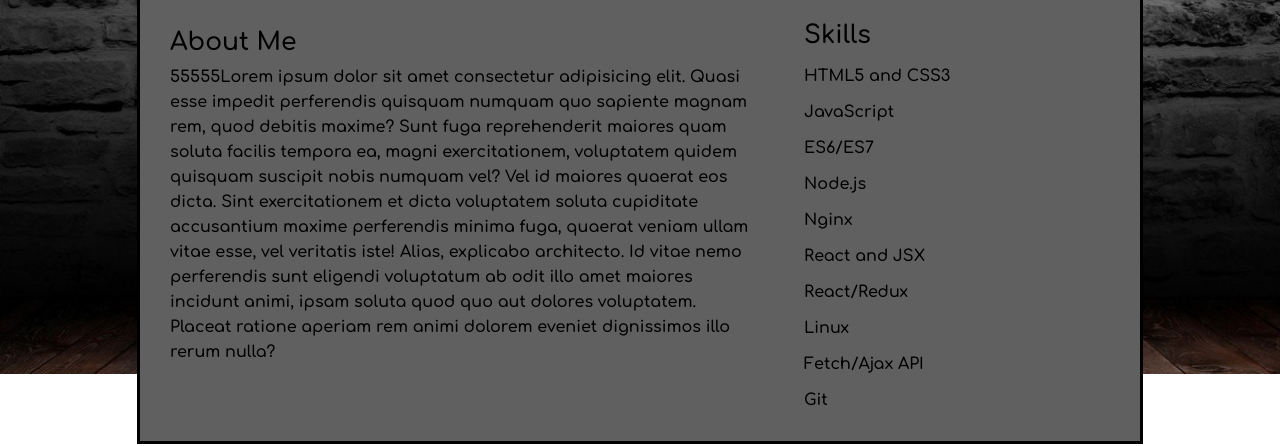
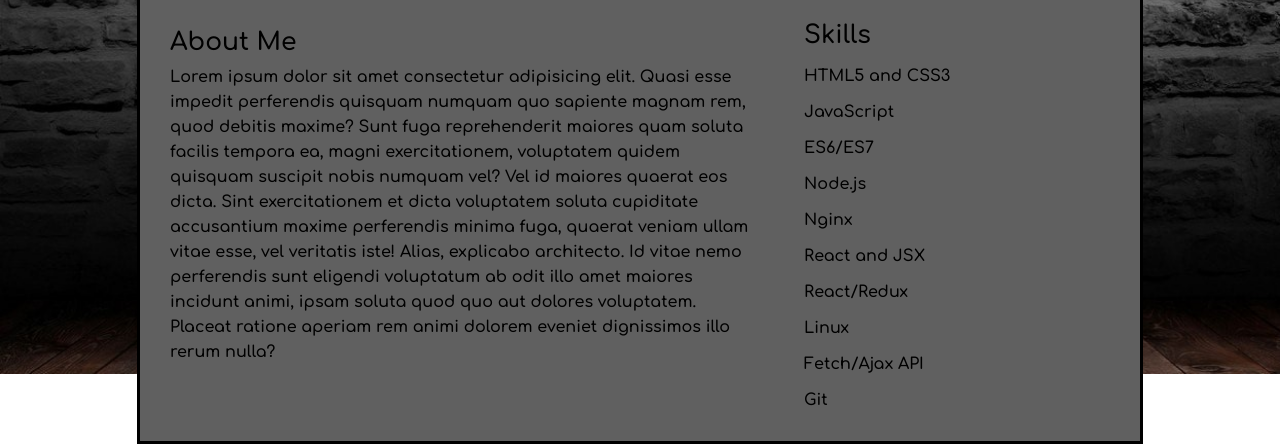
Before and after one commit to assugan/tms_project, a plain HTML site: page site_card/About_Me.html in a window 1280 px wide. Shown: the part 415-861 px from the top of the page. Drawn offline with nearby package versions, Linux system fonts and the light colour scheme.

Commit message:
Add update html

```diff
--- a/site_card/About_Me.html
+++ b/site_card/About_Me.html
@@ -31,7 +31,7 @@
 
             <div class='content-1'>
                 <h3>About Me</h3>
-                <p>55555Lorem ipsum dolor sit amet consectetur adipisicing elit. Quasi esse impedit perferendis quisquam numquam quo sapiente magnam rem, quod debitis maxime? Sunt fuga reprehenderit maiores quam soluta facilis tempora ea, magni exercitationem, voluptatem quidem quisquam suscipit nobis numquam vel? Vel id maiores quaerat eos dicta. Sint exercitationem et dicta voluptatem soluta cupiditate accusantium maxime perferendis minima fuga, quaerat veniam ullam vitae esse, vel veritatis iste! Alias, explicabo architecto. Id vitae nemo perferendis sunt eligendi voluptatum ab odit illo amet maiores incidunt animi, ipsam soluta quod quo aut dolores voluptatem. Placeat ratione aperiam rem animi dolorem eveniet dignissimos illo rerum nulla?</p>
+                <p>Lorem ipsum dolor sit amet consectetur adipisicing elit. Quasi esse impedit perferendis quisquam numquam quo sapiente magnam rem, quod debitis maxime? Sunt fuga reprehenderit maiores quam soluta facilis tempora ea, magni exercitationem, voluptatem quidem quisquam suscipit nobis numquam vel? Vel id maiores quaerat eos dicta. Sint exercitationem et dicta voluptatem soluta cupiditate accusantium maxime perferendis minima fuga, quaerat veniam ullam vitae esse, vel veritatis iste! Alias, explicabo architecto. Id vitae nemo perferendis sunt eligendi voluptatum ab odit illo amet maiores incidunt animi, ipsam soluta quod quo aut dolores voluptatem. Placeat ratione aperiam rem animi dolorem eveniet dignissimos illo rerum nulla?</p>
             </div>
 
             <div class='sidebar'>
```
